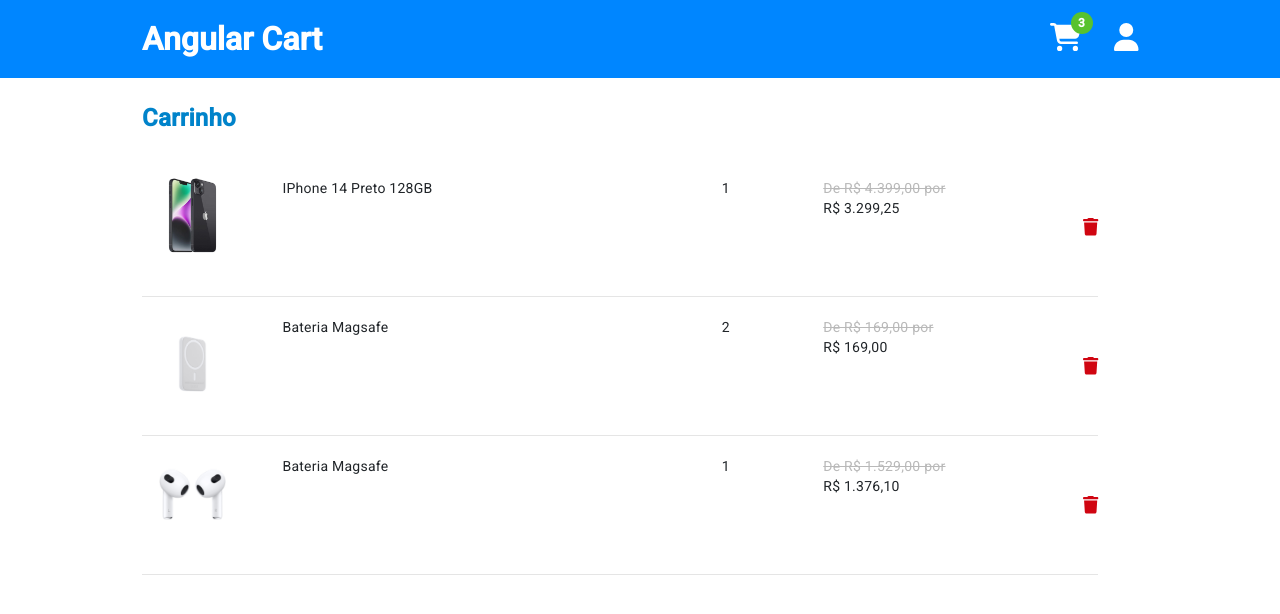
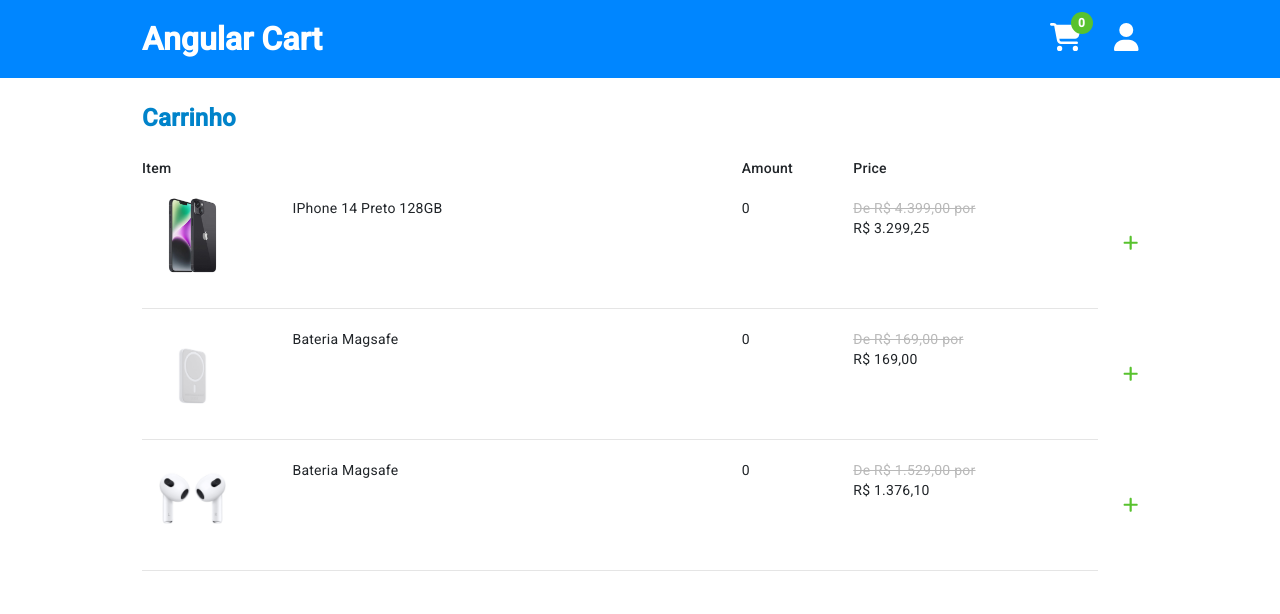
Before and after one commit to antonioadami/Angular-Cart, an Angular app: page / in a window 1280 px wide. Shown: the top 614 px of the page. Built offline with nearby package versions, Linux system fonts and the light colour scheme.

Commit message:
Adding and removing item from cart | Dynamically changing price and number of items in cart

```diff
--- a/src/app/app.component.html
+++ b/src/app/app.component.html
@@ -1,13 +1,32 @@
 <div class="d-flex flex-column align-items-center w-100 h-100">
-  <app-navbar></app-navbar>
+  <app-navbar [cartAmount]="totalItems"></app-navbar>
 
   <div class="main-container">
     <h3 class="cart-title">Carrinho</h3>
 
+    <div class="d-flex justify-content-between">
+      <div class="header-image-container">
+        <span class="header-text">Item</span>
+      </div>
+      <div class="header-name-blank-container"></div>
+      <div class="header-amount-container">
+        <span class="header-text">Amount</span>
+      </div>
+      <div class="header-price-container">
+        <span class="header-text">Price</span>
+      </div>
+      <div class="header-icon-blank-container"></div>
+    </div>
+
     <div class="cart-items-container">
       <div *ngFor="let item of items" class="item-container">
-        <app-item [item]="item"></app-item>
+        <app-item [item]="item" (changeAmount)="ChangeAmount($event)"></app-item>
       </div>
+    </div>
+
+    <div *ngIf="totalItems > 0" class="d-flex justify-content-end total-container">
+      <span class="total-text">Total ({{totalItems}}items):</span>
+      <span class="total-price-text">{{totalPrice | currency}}</span>
     </div>
   </div>
 
--- a/src/app/app.component.scss
+++ b/src/app/app.component.scss
@@ -17,3 +17,44 @@
 .item-container {
   border-bottom: 1px solid #e5e5e5;
 }
+
+.header-image-container {
+  width: 101px;
+}
+
+.header-name-blank-container {
+  width: 400px;
+}
+
+.header-amount-container {
+  width: 62px;
+}
+
+.header-price-container {
+  width: 220px;
+}
+
+.header-icon-blank-container {
+  width: 15.31px;
+}
+
+
+.header-text {
+  font-size: 14px;
+  font-weight: 500;
+}
+
+.total-container {
+  margin-top: 32px;
+}
+
+.total-text {
+  font-size: 16px;
+  font-weight: 500;
+  margin-right: 12px;
+}
+
+.total-price-text {
+  font-size: 16px;
+  margin-right: 12px;
+}
--- a/src/app/app.component.ts
+++ b/src/app/app.component.ts
@@ -1,4 +1,5 @@
 import { Component } from '@angular/core';
+import { IChangeAmount } from 'src/models/IChangeAmount';
 import { IITem } from 'src/models/IItem';
 
 @Component({
@@ -9,7 +10,8 @@
 export class AppComponent {
   items: IITem[] = [
     {
-      amount: 1,
+      id: 1,
+      amount: 0,
       product: {
         title: 'IPhone 14 Preto 128GB',
         price: {
@@ -24,7 +26,8 @@
       }
     },
     {
-      amount: 2,
+      id: 2,
+      amount: 0,
       product: {
         title: 'Bateria Magsafe',
         price: {
@@ -39,7 +42,8 @@
       }
     },
     {
-      amount: 1,
+      id: 3,
+      amount: 0,
       product: {
         title: 'Bateria Magsafe',
         price: {
@@ -54,4 +58,25 @@
       }
     }
   ];
+
+  get totalItems(): number {
+    return this.items.filter((item) => item.amount > 0).length;
+  }
+
+  get totalPrice(): number {
+    let value = 0;
+    this.items.forEach((item) => {
+      value += item.amount * item.product.price.value;
+    });
+
+    return value;
+  }
+
+  ChangeAmount(data: IChangeAmount) {
+    const index = this.items.findIndex((item) => item.id === data.id);
+
+    if (index !== -1) {
+      this.items[index].amount = data.amount;
+    }
+  }
 }
--- a/src/components/item/item.component.html
+++ b/src/components/item/item.component.html
@@ -13,6 +13,9 @@
   </div>
 
   <div class="d-flex justify-content-center align-items-center">
-    <fa-icon class="trash-icon" [icon]="faTrash" size="lg"></fa-icon>
+    <fa-icon *ngIf="item.amount > 0; else addIcon" class="trash-icon" [icon]="faTrash" size="lg" (click)="RemoveItem(item.id)"></fa-icon>
+    <ng-template #addIcon>
+      <fa-icon class="add-icon" [icon]="faPlus" size="lg" (click)="AddItem(item.id)"></fa-icon>
+    </ng-template>
   </div>
 </div>
--- a/src/components/item/item.component.scss
+++ b/src/components/item/item.component.scss
@@ -1,6 +1,6 @@
 .item-container {
-  width: 956px;
-  height: 138px;
+  width: 996px;
+  height: 130px;
   padding: 20px 0;
 }
 
@@ -28,3 +28,8 @@
   color: #d00511;
   cursor: pointer;
 }
+
+.add-icon {
+  color: #58c22e;
+  cursor: pointer;
+}
--- a/src/components/item/item.component.ts
+++ b/src/components/item/item.component.ts
@@ -1,5 +1,6 @@
-import { Component, Input } from '@angular/core';
-import { faTrash } from '@fortawesome/free-solid-svg-icons';
+import { Component, EventEmitter, Input, Output } from '@angular/core';
+import { faPlus, faTrash } from '@fortawesome/free-solid-svg-icons';
+import { IChangeAmount } from 'src/models/IChangeAmount';
 import { IITem } from 'src/models/IItem';
 
 @Component({
@@ -9,6 +10,16 @@
 })
 export class ItemComponent {
   @Input() item: IITem;
+  @Output() changeAmount = new EventEmitter<IChangeAmount>();
 
   faTrash = faTrash;
+  faPlus = faPlus;
+
+  AddItem(id: number) {
+    this.changeAmount.emit({ id, amount: 1 });
+  }
+
+  RemoveItem(id: number) {
+    this.changeAmount.emit({ id, amount: 0 });
+  }
 }
--- a/src/components/navbar/navbar.component.html
+++ b/src/components/navbar/navbar.component.html
@@ -2,7 +2,7 @@
   <h1>Angular Cart</h1>
 
   <div class="icons-container">
-    <div matBadge="3" class="cart-container">
+    <div [matBadge]="cartAmount" class="cart-container">
       <fa-icon class="cart-icon" [icon]="faCartShopping" size="2xl"></fa-icon>
     </div>
     <div class="user-container">
--- a/src/components/navbar/navbar.component.ts
+++ b/src/components/navbar/navbar.component.ts
@@ -1,5 +1,5 @@
 import { faCartShopping, faUser } from '@fortawesome/free-solid-svg-icons';
-import { Component } from '@angular/core';
+import { Component, Input } from '@angular/core';
 
 @Component({
   selector: 'app-navbar',
@@ -7,6 +7,8 @@
   styleUrls: ['./navbar.component.scss']
 })
 export class NavbarComponent {
+  @Input() cartAmount: number;
+
   faCartShopping = faCartShopping;
   faUser = faUser;
 }
--- /dev/null
+++ b/src/models/IChangeAmount.ts
@@ -0,0 +1,4 @@
+export interface IChangeAmount {
+  id: number;
+  amount: number;
+}
--- a/src/models/IItem.ts
+++ b/src/models/IItem.ts
@@ -1,6 +1,7 @@
 import { IProduct } from './IProduct';
 
 export interface IITem {
+  id: number;
   product: IProduct;
   amount: number;
 }
```
